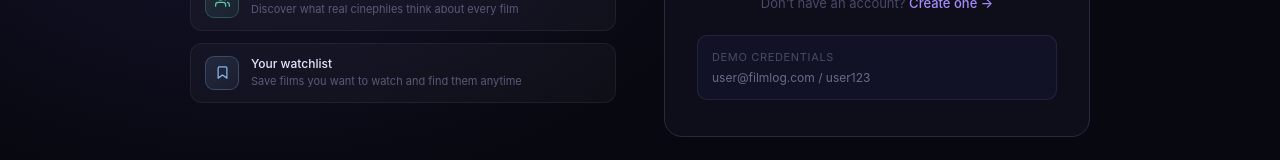
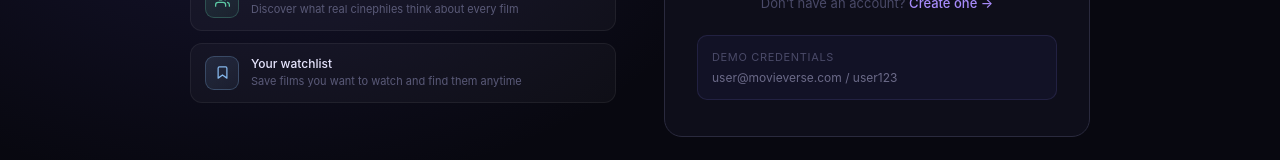
Before and after one commit to marianabarrero/filmlog, a React (Create React App) app in the folder frontend/: page /login in a window 1280 px wide. Shown: the part 579-739 px from the top of the page. Built offline with nearby package versions, Linux system fonts and the light colour scheme; no server answers.

Commit message:
Update demo credentials to movieverse

```diff
--- a/frontend/src/pages/Login.js
+++ b/frontend/src/pages/Login.js
@@ -153,7 +153,7 @@
 
           <div style={{ marginTop: '24px', padding: '14px', background: 'rgba(83,74,183,0.08)', border: '1px solid rgba(127,119,221,0.15)', borderRadius: '10px' }}>
             <div style={{ fontSize: '11px', color: '#4a4a68', marginBottom: '6px', textTransform: 'uppercase', letterSpacing: '0.06em' }}>Demo credentials</div>
-            <div style={{ fontSize: '12px', color: '#6b6a88' }}>user@filmlog.com / user123</div>
+            <div style={{ fontSize: '12px', color: '#6b6a88' }}>user@movieverse.com / user123</div>
           </div>
         </div>
       </div>
```
Also changed, not shown: 1 other file (tests, documents, lock files or other folders).
